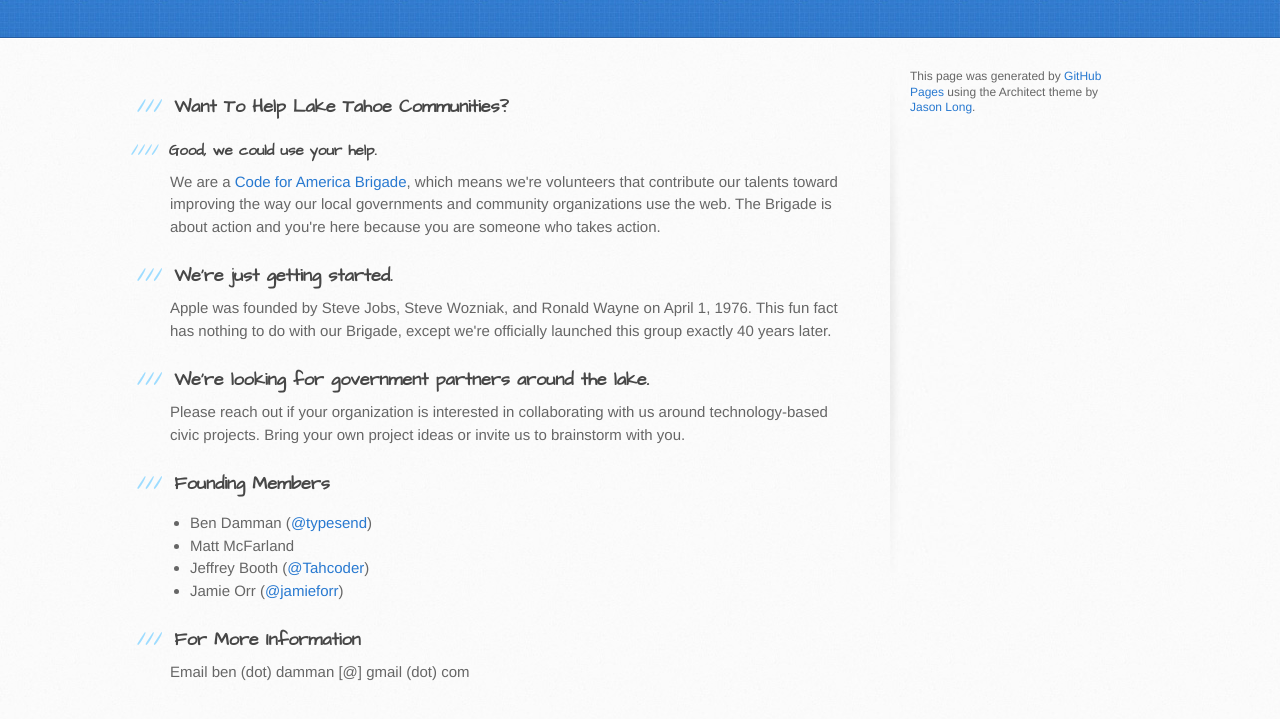
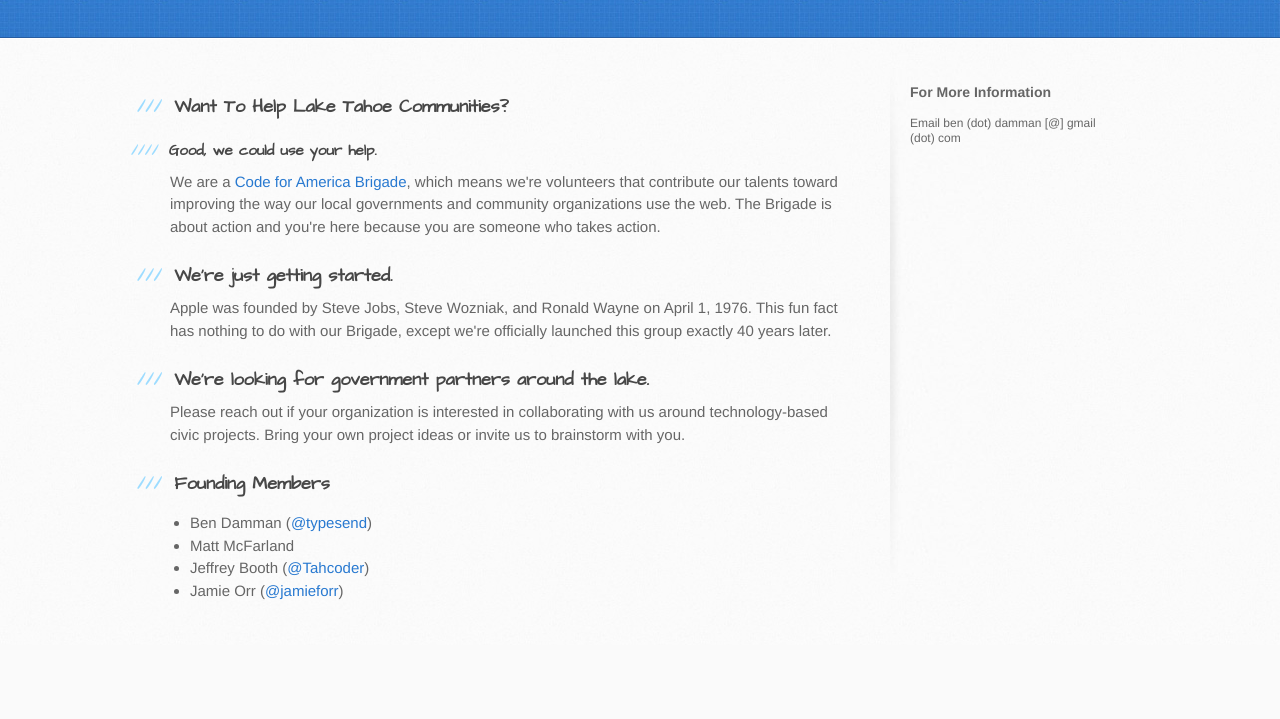
Before and after one commit to hacktahoe/hacktahoe.github.io, a plain HTML site: page index.html in a window 1280 px wide. Shown: the part 163-882 px from the top of the page. After the commit the page ends 808 px from the top, so only its background shows below. Drawn offline with Linux system fonts and the light colour scheme.

Commit message:
Update index.html
move contact info to sidebar

```diff
--- a/index.html
+++ b/index.html
@@ -56,16 +56,14 @@
 <li>Jamie Orr (<a href="https://github.com/jamieforr" class="user-mention">@jamieforr</a>)</li>
 </ul>
 
-<h3>
-<a id="for-more-information" class="anchor" href="#for-more-information" aria-hidden="true"><span aria-hidden="true" class="octicon octicon-link"></span></a>For More Information</h3>
-
-<p>Email ben (dot) damman [@] gmail (dot) com</p>
         </section>
 
         <aside id="sidebar">
-
-
-          <p>This page was generated by <a href="https://pages.github.com">GitHub Pages</a> using the Architect theme by <a href="https://twitter.com/jasonlong">Jason Long</a>.</p>
+          <h3>
+            <a id="for-more-information" class="anchor" href="#for-more-information" aria-hidden="true"><span aria-hidden="true" class="octicon octicon-link"></span></a>
+            For More Information
+          </h3>
+          <p>Email ben (dot) damman [@] gmail (dot) com</p>
         </aside>
       </div>
     </div>
```
